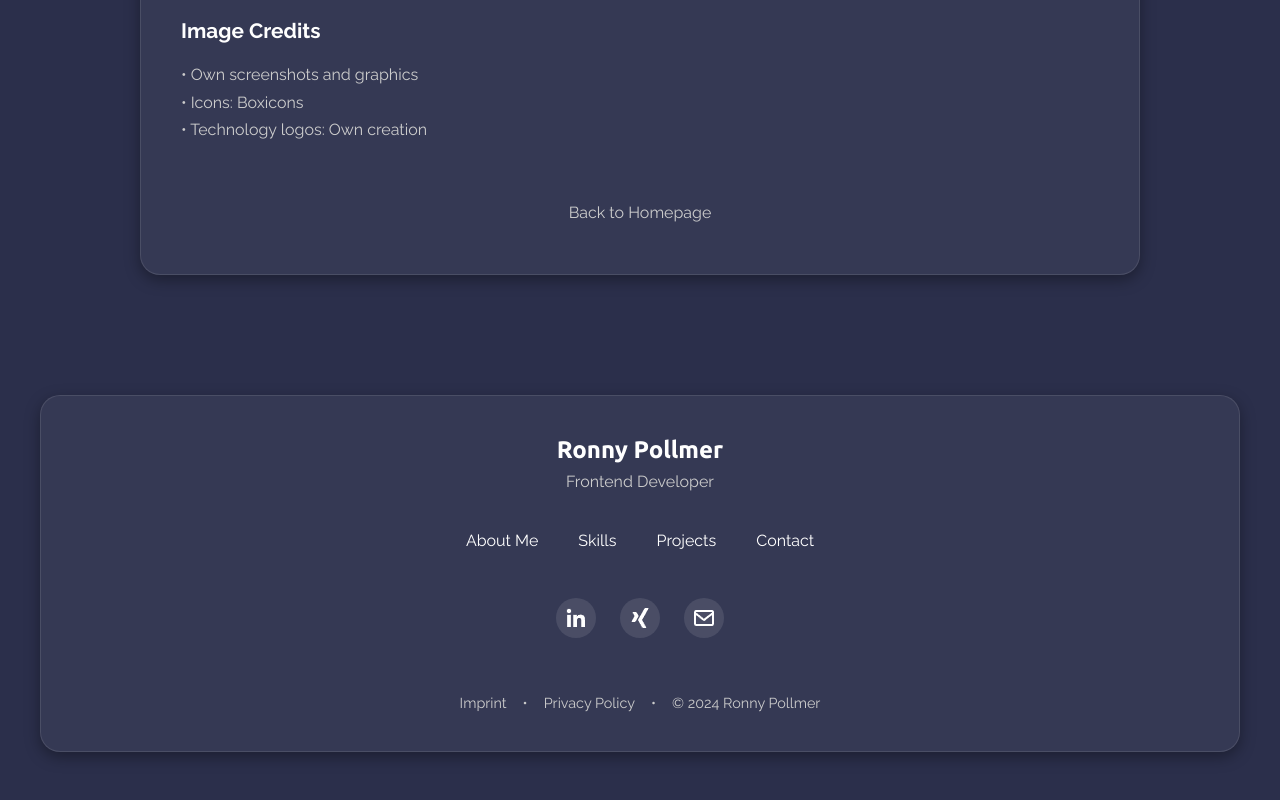
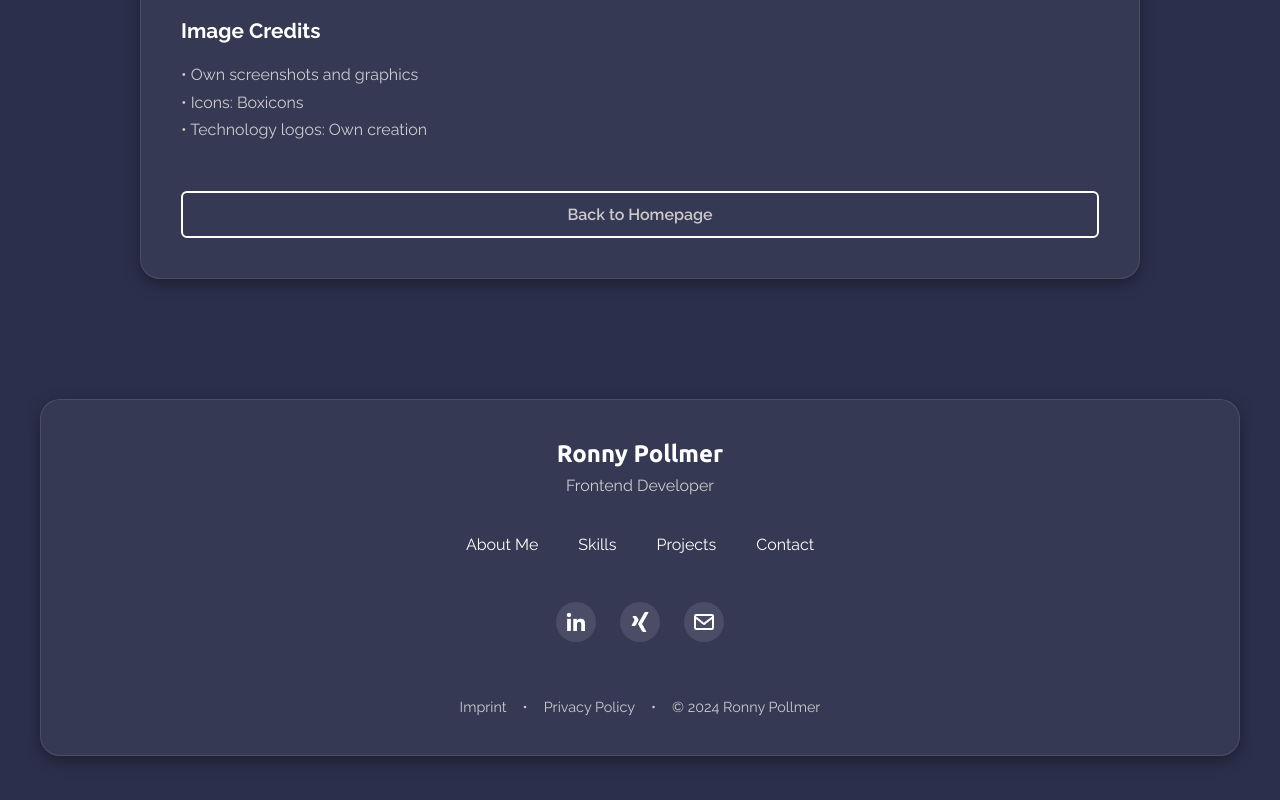
Before and after one commit to Silwayne/Portfolio, an Angular app: page /imprint in a window 1280 px wide. Shown: the part 1392-2192 px from the top of the page. Built offline with nearby package versions, Linux system fonts and the light colour scheme.

Commit message:
Fix some bugs

```diff
--- a/src/app/components/contact/contact.component.html
+++ b/src/app/components/contact/contact.component.html
@@ -11,11 +11,11 @@
         <div class="contact-info">
           <a href="mailto:career@ronny-pollmer.com" class="contact-link">
             <img src="./assets/profile/envelope.png" alt="" />
-            <span>{{ translation.t("contact.mail") }}</span>
+            <span>career&#64;ronny-pollmer.com</span>
           </a>
           <a href="tel:+49 173 8141417" class="contact-link">
             <img src="./assets/profile/phone.png" alt="" />
-            <span>{{ translation.t("contact.phone") }}</span>
+            <span>0173 8141417</span>
           </a>
         </div>
 
@@ -41,7 +41,7 @@
             <input type="checkbox" id="privacy" name="privacy" ngModel required/>
             <label for="privacy">
               <span>{{ translation.t("contact.form.privacy.prefix") }}</span>
-              <a href="#" class="privacy-link">{{ translation.t("contact.form.privacy.link") }}</a>
+              <a routerLink="/privacy" target="_blank" class="privacy-link"> {{ translation.t("contact.form.privacy.link") }}</a>
               <span>{{ translation.t("contact.form.privacy.suffix") }}</span>
             </label>
           </div>
--- a/src/app/components/contact/contact.component.ts
+++ b/src/app/components/contact/contact.component.ts
@@ -2,12 +2,13 @@ import { Component, inject } from '@angular/core';
 import { CommonModule } from '@angular/common';
 import { FormsModule, NgForm } from '@angular/forms';
 import { HttpClient } from '@angular/common/http';
+import { RouterModule } from '@angular/router';
 import { TranslationService } from '../../services/translation.service';
 
 @Component({
   selector: 'app-contact',
   standalone: true,
-  imports: [CommonModule, FormsModule],
+  imports: [CommonModule, FormsModule, RouterModule],
   templateUrl: './contact.component.html',
   styleUrl: './contact.component.scss'
 })
--- a/src/app/components/navbar/navbar.component.html
+++ b/src/app/components/navbar/navbar.component.html
@@ -1,6 +1,7 @@
 <nav class="navbar">
   <div class="nav-container">
-    <a href="#" class="nav-logo" data-i18n="nav.logo">Ronny Pollmer</a>
+    <a class="nav-logo" (click)="closeMenu()" [routerLink]="['/']" fragment="contact">Ronny Pollmer
+    </a>
     <div class="nav-menu" [class.active]="isMenuOpen">
       <a class="nav-link" (click)="closeMenu()" [routerLink]="['/']" fragment="about">{{ translation.t("nav.about") }}</a>
       <a class="nav-link" (click)="closeMenu()" [routerLink]="['/']" fragment="skills">{{ translation.t("nav.skills") }}</a>
--- a/src/app/pages/home/home.component.html
+++ b/src/app/pages/home/home.component.html
@@ -1,7 +1,31 @@
-<app-navbar></app-navbar>
+<!-- <app-navbar></app-navbar>
 <app-hero></app-hero>
 <app-about></app-about>
 <app-skills></app-skills>
 <app-projects></app-projects>
 <app-contact></app-contact>
+<app-footer></app-footer> -->
+
+<app-navbar></app-navbar>
+
+<section id="hero">
+  <app-hero></app-hero>
+</section>
+
+<section id="about">
+  <app-about></app-about>
+</section>
+
+<section id="skills">
+  <app-skills></app-skills>
+</section>
+
+<section id="projects">
+  <app-projects></app-projects>
+</section>
+
+<section id="contact">
+  <app-contact></app-contact>
+</section>
+
 <app-footer></app-footer>
--- a/src/app/pages/imprint/imprint.component.scss
+++ b/src/app/pages/imprint/imprint.component.scss
@@ -77,18 +77,24 @@ a:hover {
   margin-top: 0.2rem;
 }
 
-.back-home {
-  display: flex;
-  justify-content: center;
-  margin-top: 3rem;
-}
-
 .back-home .hero-btn {
   display: flex;
   align-items: center;
+  justify-content: center;
+  text-decoration: none;
+  border-radius: 6px;
+  font-weight: 600;
+  transition: var(--transition);
+  border: 2px solid var(--secondary-color);
+  margin-top: 3rem;
   gap: 0.5rem;
   padding: 12px 24px;
   font-size: 1rem;
+}
+
+.back-home .hero-btn:hover {
+  background-color: var(--secondary-color);
+  color: var(--primary-color);
 }
 
 main {
@@ -108,6 +114,7 @@ section {
   font-size: 2rem !important;
   margin-bottom: 0.5rem !important;
 }
+
 .card {
   max-width: 1000px;
   margin: 0 auto !important;
--- a/src/app/pages/privacy/privacy.component.scss
+++ b/src/app/pages/privacy/privacy.component.scss
@@ -77,18 +77,24 @@ a:hover {
   margin-top: 0.2rem;
 }
 
-.back-home {
-  display: flex;
-  justify-content: center;
-  margin-top: 3rem;
-}
-
 .back-home .hero-btn {
   display: flex;
   align-items: center;
+  justify-content: center;
+  text-decoration: none;
+  border-radius: 6px;
+  font-weight: 600;
+  transition: var(--transition);
+  border: 2px solid var(--secondary-color);
+  margin-top: 3rem;
   gap: 0.5rem;
   padding: 12px 24px;
   font-size: 1rem;
+}
+
+.back-home .hero-btn:hover {
+  background-color: var(--secondary-color);
+  color: var(--primary-color);
 }
 
 main {
--- a/src/styles.scss
+++ b/src/styles.scss
@@ -135,10 +135,6 @@ body {
   padding-top: 70px;
   background-color: $primary-color;
   color: $secondary-color;
-}
-
-main {
-  min-height: calc(100vh - 70px - 300px);
 }
 
 h2 {
```
Also changed, not shown: src/app/app.config.ts (+13 -6 lines).
